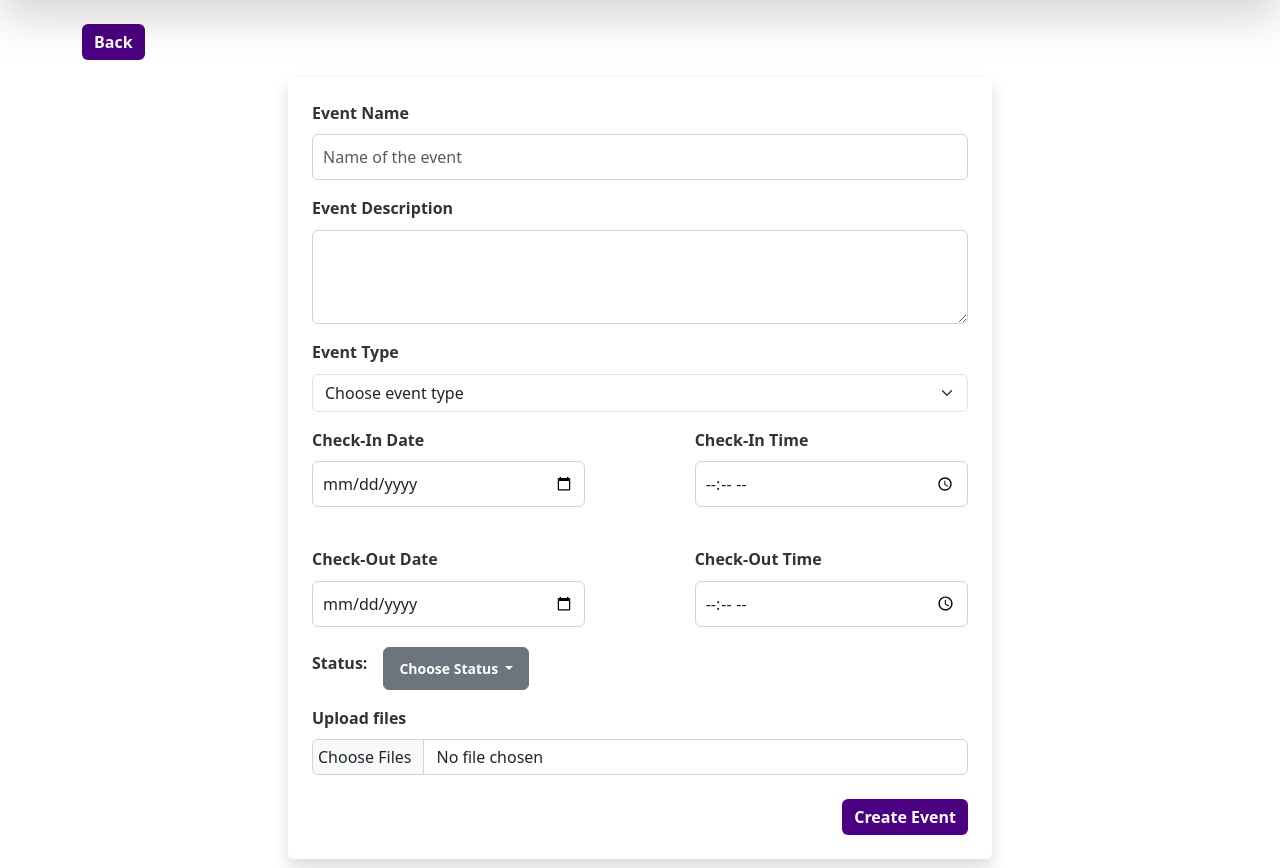
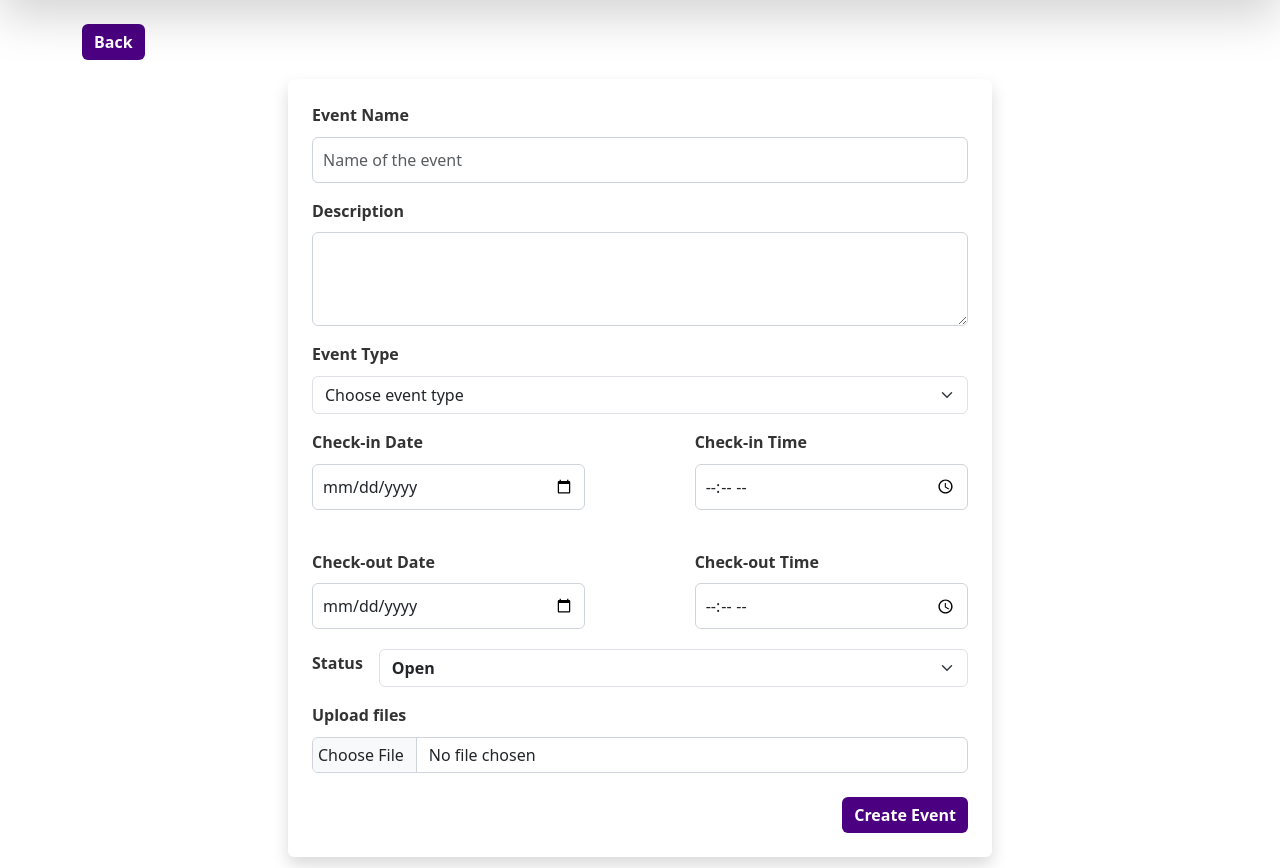
Before and after one commit to lchow6/IAB207-QUT, a Flask app: page /createevent in a window 1280 px wide. Shown: the part 67-935 px from the top of the page. Run offline with Flask 3, Linux system fonts and the light colour scheme; some libraries are stand-ins or nearby versions.

Commit message:
created DB along with getting the create event DB info into the DB

```diff
--- a/a3_group12_corporateevents/website/forms.py
+++ b/a3_group12_corporateevents/website/forms.py
@@ -1,21 +1,55 @@
 from flask_wtf import FlaskForm
-from wtforms.fields import TextAreaField, SubmitField, StringField, PasswordField
-from wtforms.validators import InputRequired, Length, Email, EqualTo
+from wtforms import StringField, PasswordField, TextAreaField, SubmitField, SelectField
+from wtforms.fields import DateField, TimeField
+from wtforms.validators import InputRequired, Length, Email, EqualTo, DataRequired
+from flask_wtf.file import FileField, FileAllowed
 
-# creates the login information
+
+
+# Login Form
 class LoginForm(FlaskForm):
-    user_name=StringField("User Name", validators=[InputRequired('Enter user name')])
-    password=PasswordField("Password", validators=[InputRequired('Enter user password')])
+    user_name = StringField("User Name", validators=[InputRequired('Enter user name')])
+    password = PasswordField("Password", validators=[InputRequired('Enter user password')])
     submit = SubmitField("Login")
 
- # this is the registration form
+# Register Form
 class RegisterForm(FlaskForm):
-    user_name=StringField("User Name", validators=[InputRequired()])
+    user_name = StringField("User Name", validators=[InputRequired()])
     email = StringField("Email Address", validators=[Email("Please enter a valid email")])
-    # linking two fields - password should be equal to data entered in confirm
-    password=PasswordField("Password", validators=[InputRequired(),
-                  EqualTo('confirm', message="Passwords should match")])
+    password = PasswordField("Password", validators=[InputRequired(),
+                    EqualTo('confirm', message="Passwords should match")])
     confirm = PasswordField("Confirm Password")
+    submit = SubmitField("Register")
 
-    # submit button
-    submit = SubmitField("Register")
+# Event Form
+class EventForm(FlaskForm):
+    event_name = StringField('Event Name', validators=[DataRequired()])
+
+    description = TextAreaField('Description', validators=[DataRequired()])
+
+    event_type = SelectField('Event Type', choices=[
+        ('', 'Choose event type'),
+        ('Seminar', 'Seminar'),
+        ('Conference', 'Conference'),
+        ('Webinar', 'Webinar'),
+        ('Networking', 'Networking')
+    ], validators=[DataRequired()])
+
+    checkin_date = DateField('Check-in Date', format='%Y-%m-%d', validators=[DataRequired()])
+    checkout_date = DateField('Check-out Date', format='%Y-%m-%d', validators=[DataRequired()])
+
+    checkin_time = TimeField('Check-in Time', format='%H:%M', validators=[DataRequired()])
+    checkout_time = TimeField('Check-out Time', format='%H:%M', validators=[DataRequired()])
+
+    status = SelectField('Status', choices=[
+        ('Open', 'Open'),
+        ('Inactive', 'Inactive'),
+        ('Sold Out', 'Sold Out'),
+        ('Cancelled', 'Cancelled')
+    ], validators=[DataRequired()])
+
+    upload = FileField('Upload files', validators=[
+        FileAllowed(['jpg', 'jpeg', 'png', 'pdf', 'docx'], 'Only images and documents allowed!')
+    ])
+
+    submit = SubmitField('Create Event')
--- a/a3_group12_corporateevents/website/templates/createevent.html
+++ b/a3_group12_corporateevents/website/templates/createevent.html
@@ -75,85 +75,73 @@
           <div class="row w-100">
             <!-- Form Container -->
             <div class="col-md-8 mx-auto">
+              <form method="POST" enctype="multipart/form-data">
+                {{ form.hidden_tag() }}
                 <div class="create-event-container p-4 shadow rounded bg-white">
+
                   <!-- Event Name -->
                   <div class="mb-3">
-                  <label for="exampleFormControlInput1" class="form-label">Event Name</label>
-                  <input type="text" class="form-control" id="exampleFormControlInput1" placeholder="Name of the event">
+                    <label class="form-label">{{ form.event_name.label.text }}</label>
+                    {{ form.event_name(class="form-control", placeholder="Name of the event") }}
                   </div>
 
                   <!-- Event Description -->
                   <div class="mb-3">
-                  <label for="exampleFormControlTextarea1" class="form-label">Event Description</label>
-                  <textarea class="form-control" id="exampleFormControlTextarea1" rows="3"></textarea>
+                    <label class="form-label">{{ form.description.label.text }}</label>
+                    {{ form.description(class="form-control", rows=3) }}
                   </div>
 
                   <!-- Event Type -->
                   <div class="mb-3">
-                  <label for="eventType" class="form-label">Event Type</label>
-                  <select class="form-select" id="eventType">
-                    <option selected>Choose event type</option>
-                    <option value="Seminar">Seminar</option>
-                    <option value="Conference">Conference</option>
-                    <option value="Webinar">Webinar</option>
-                    <option value="Networking">Networking</option>
-                  </select>
+                    <label class="form-label">{{ form.event_type.label.text }}</label>
+                    {{ form.event_type(class="form-select") }}
                   </div>
 
                   <!-- Check-In and Check-Out Dates -->
                   <div class="d-flex row g-3 mb-3">
                     <div class="d-flex justify-content-between mb-1">
                       <div class="col-md-5">
-                      <label for="checkInDate" class="form-label">Check-In Date</label>
-                      <input type="date" class="form-control" id="checkInDate">
+                        <label class="form-label">{{ form.checkin_date.label.text }}</label>
+                        {{ form.checkin_date(class="form-control") }}
                       </div>
                       <div class="col-md-5">
-                      <label for="checkInTime" class="form-label">Check-In Time</label>
-                      <input type="time" class="form-control" id="checkInTime">
+                        <label class="form-label">{{ form.checkin_time.label.text }}</label>
+                        {{ form.checkin_time(class="form-control") }}
                       </div>
                     </div>
                     <div class="d-flex justify-content-between mb-1">
                       <div class="col-md-5">
-                      <label for="checkOutDate" class="form-label">Check-Out Date</label>
-                      <input type="date" class="form-control" id="checkOutDate">
+                        <label class="form-label">{{ form.checkout_date.label.text }}</label>
+                        {{ form.checkout_date(class="form-control") }}
                       </div>
                       <div class="col-md-5">
-                      <label for="checkOutTime" class="form-label">Check-Out Time</label>
-                      <input type="time" class="form-control" id="checkOutTime">
+                        <label class="form-label">{{ form.checkout_time.label.text }}</label>
+                        {{ form.checkout_time(class="form-control") }}
+                      </div>
                     </div>
                   </div>
 
-                </div>
-
-                <!-- Status Dropdown Box -->
+                  <!-- Status Dropdown -->
                   <div class="status-container d-flex align-items-center gap-3 mb-3">
-                  <label class="form-label fw-bold">Status:</label>
-                  <div class="dropdown">
-                    <button class="btn btn-secondary dropdown-toggle btn-choosestatus" type="button" data-bs-toggle="dropdown" aria-expanded="false">
-                      Choose Status
-                    </button>
-                    <ul class="dropdown-menu">
-                      <li><a class="dropdown-item" href="#"><span class="badge text-bg-success">OPEN</span></a></li>
-                      <li><a class="dropdown-item" href="#"><span class="badge text-bg-danger">CANCELLED</span></a></li>
-                      <li><a class="dropdown-item" href="#"><span class="badge text-bg-secondary">INACTIVE</span></a></li>
-                      <li><a class="dropdown-item" href="#"><span class="badge text-bg-warning">SOLD-OUT</span></a></li>
-                    </ul>
+                    <label class="form-label">{{ form.status.label.text }}</label>
+                    <div class="w-100">
+                      {{ form.status(class="form-select btn-choosestatus") }}
                     </div>
                   </div>
 
-                <!-- File Upload -->
+                  <!-- File Upload (disabled placeholder) -->
                   <div class="mb-3">
-                  <label for="formFileMultiple" class="form-label">Upload files</label>
-                  <input class="form-control" type="file" id="formFileMultiple" multiple>
+                    {{ form.upload.label(class="form-label") }}
+                    {{ form.upload(class="form-control") }}
                   </div>
 
                   <!-- Submit Button -->
                   <div class="text-end mt-4">
-                  <button type="submit" class="btn btn-primary">Create Event</button>
+                    {{ form.submit(class="btn btn-primary") }}
                   </div>
+
                 </div>
-            </div>
-          </div>
+              </form>
             </div>
 
     </main>
--- a/a3_group12_corporateevents/website/views.py
+++ b/a3_group12_corporateevents/website/views.py
@@ -1,4 +1,11 @@
-from flask import Blueprint, render_template, url_for
+from flask import Blueprint, render_template, request, redirect, url_for, current_app
+from .forms import EventForm
+from .models import Event
+from . import db
+from datetime import datetime
+from werkzeug.utils import secure_filename
+import os
+
 
 main_bp = Blueprint('main', __name__)
 
@@ -6,10 +13,57 @@ main_bp = Blueprint('main', __name__)
 def index():
     return render_template('index.html')
 
+@main_bp.route('/createevent', methods=['GET', 'POST'])
+def create_event():
+    form = EventForm()
 
-@main_bp.route('/createevent')
-def create_event():
-    return render_template('createevent.html')
+    if request.method == 'POST':
+        print("📨 Form was submitted.")
+        print("Form errors:", form.errors)
+
+    if form.validate_on_submit():
+        print("✅ Form validated successfully.")
+
+        file = form.upload.data
+        filename = None
+
+        if file and file.filename:
+            filename = secure_filename(file.filename)
+            upload_path = os.path.join(current_app.config['UPLOAD_FOLDER'], filename)
+            try:
+                file.save(upload_path)
+                print(f"✅ File saved to: {upload_path}")
+            except Exception as e:
+                print(f"❌ File save failed: {e}")
+        else:
+            print("⚠️ No file selected or empty filename.")
+
+        # Combine date and time
+        checkin_dt = datetime.combine(form.checkin_date.data, form.checkin_time.data)
+        checkout_dt = datetime.combine(form.checkout_date.data, form.checkout_time.data)
+
+        new_event = Event(
+            event_name=form.event_name.data,
+            description=form.description.data,
+            event_type=form.event_type.data,
+            checkin_date=checkin_dt,
+            checkout_date=checkout_dt,
+            checkin_time=checkin_dt,
+            checkout_time=checkout_dt,
+            status=form.status.data,
+            # file_name=filename  # Uncomment if storing filename
+        )
+
+        db.session.add(new_event)
+        db.session.commit()
+
+        print("🎉 Event created and committed to the database.")
+        return redirect(url_for('main.view_event'))
+
+    return render_template('createevent.html', form=form)
+
+
+
 
 
 @main_bp.route('/user')
```
Also changed, not shown: a3_group12_corporateevents/website/__init__.py (+24 -13 lines), a3_group12_corporateevents/website/models.py (+9 -6 lines), a3_group12_corporateevents/instance/sitedata.sqlite, website/static/uploads/peak_labib.jpg (added), 1 other file. Lines whose indentation alone changed are shown as unchanged.
